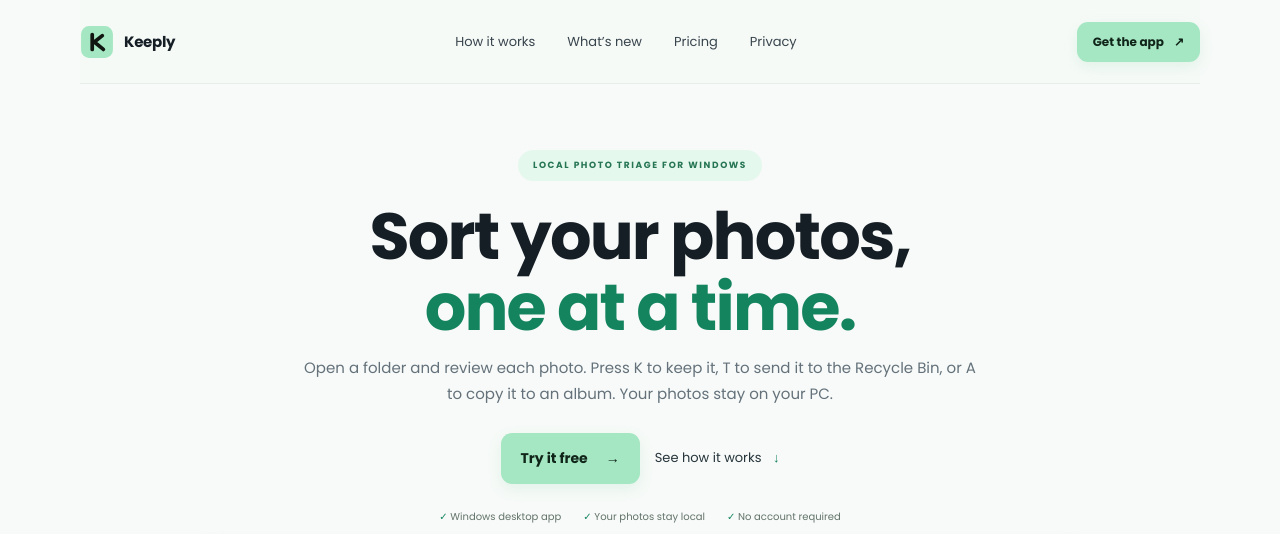
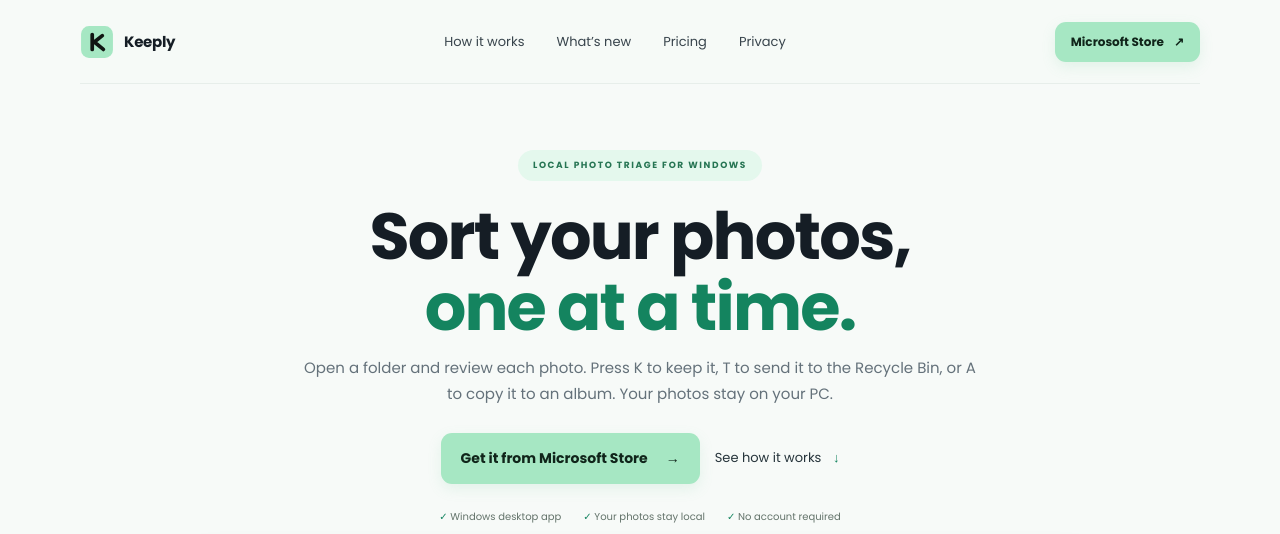
Before and after one commit to amanalsyed/keeply, a Next.js app in the folder website/: page / in a window 1280 px wide. Shown: the top 534 px of the page. Built offline with nearby package versions, Linux system fonts and the light colour scheme.

Commit message:
Link website install buttons to Microsoft Store

```diff
--- a/website/app/page.tsx
+++ b/website/app/page.tsx
@@ -1,10 +1,10 @@
 import { SiteFrame } from "../components/SiteChrome";
 import { PurchaseButton } from "../components/PurchaseButton";
+import { microsoftStoreUrl } from "../lib/store";
 
 export default function HomePage() {
   const checkoutUrl = process.env.CREEM_CHECKOUT_URL || "https://www.creem.io/payment/prod_6z7buEm087gA7b7rLpO94B";
-  const downloadUrl = "/downloads/Keeply-Setup.exe";
-  const downloadText = "Download for Windows";
+  const downloadText = "Get it from Microsoft Store";
 
   return (
     <SiteFrame home>
@@ -15,7 +15,7 @@
             <h1>Sort your photos,<br /><span>one at a time.</span></h1>
             <p>Open a folder and review each photo. Press K to keep it, T to send it to the Recycle Bin, or A to copy it to an album. Your photos stay on your PC.</p>
             <div className="hero-actions">
-              <a className="button" href={downloadUrl} download="Keeply-Setup.exe" data-ga-event="download_app" data-ga-location="hero">Try it free <span>→</span></a>
+              <a className="button" href={microsoftStoreUrl} target="_blank" rel="noopener noreferrer" data-ga-event="store_listing_click" data-ga-location="hero">Get it from Microsoft Store <span>→</span></a>
               <a className="text-link" href="#how" data-ga-event="cta_click" data-ga-location="hero">See how it works <span>↓</span></a>
             </div>
             <div className="trust"><span>✓ Windows desktop app</span><span>✓ Your photos stay local</span><span>✓ No account required</span></div>
@@ -62,7 +62,7 @@
         <section id="pricing" className="section wrap pricing" data-reveal>
           <div className="section-head"><div className="eyebrow">STRAIGHTFORWARD PRICING</div><h2>Start free. Unlock unlimited sorting.</h2><p>Try Keeply’s sorting workflow on up to three folders. Upgrade once when you’re ready to sort without folder or photo-count limits.</p></div>
           <div className="plans">
-            <article className="plan"><div className="plan-label">FREE</div><div className="price">$0</div><p>Everything you need to see if it fits your workflow.</p><ul><li>3 unique folders on this PC</li><li>Up to 100 supported photos per folder</li><li>Keep, Recycle Bin, and album actions</li><li>Undo and keyboard shortcuts</li><li>Local processing, no account</li></ul><a className="button outline" href={downloadUrl} download="Keeply-Setup.exe" data-ga-event="download_app" data-ga-location="pricing_free">{downloadText}</a></article>
+            <article className="plan"><div className="plan-label">FREE</div><div className="price">$0</div><p>Everything you need to see if it fits your workflow.</p><ul><li>3 unique folders on this PC</li><li>Up to 100 supported photos per folder</li><li>Keep, Recycle Bin, and album actions</li><li>Undo and keyboard shortcuts</li><li>Local processing, no account</li></ul><a className="button outline" href={microsoftStoreUrl} target="_blank" rel="noopener noreferrer" data-ga-event="store_listing_click" data-ga-location="pricing_free">{downloadText}</a></article>
             <article className="plan featured"><div className="ribbon">ONE-TIME PURCHASE</div><div className="plan-label">LIFETIME</div><div className="price">$6 <small>once</small></div><p>One purchase. Keep sorting without limits.</p><ul><li>Unlimited folders and photos</li><li>Lifetime license</li><li>Activate on up to 3 PCs</li><li>Activated PCs work offline</li><li>All Free features included</li></ul><PurchaseButton fallbackUrl={checkoutUrl} /><div className="checkout-note">Secure checkout powered by Creem</div></article>
           </div>
           <p className="guarantee-note"><strong>14-day money-back guarantee.</strong> If Keeply isn’t right for you, request a full refund within 14 calendar days of purchase. <a href="/refunds">See refund policy</a>.</p>
--- a/website/app/thank-you/page.tsx
+++ b/website/app/thank-you/page.tsx
@@ -1,5 +1,6 @@
 import type { Metadata } from "next";
 import { SiteFrame } from "../../components/SiteChrome";
+import { microsoftStoreUrl } from "../../lib/store";
 
 export const metadata: Metadata = {
   title: "Thank you for your purchase — Keeply",
@@ -29,7 +30,7 @@
             </ol>
           </div>
 
-          <a className="button success-download" href="/downloads/Keeply-Setup.exe" download="Keeply-Setup.exe" data-ga-event="download_app" data-ga-location="thank_you">Download Keeply for Windows <span>↓</span></a>
+          <a className="button success-download" href={microsoftStoreUrl} target="_blank" rel="noopener noreferrer" data-ga-event="store_listing_click" data-ga-location="thank_you">Install Keeply from Microsoft Store <span>↗</span></a>
           <p className="success-help">Already installed Keeply? Open it and paste your key. Need help? <a href={`mailto:${supportEmail}`}>{supportEmail}</a>.</p>
         </section>
       </main>
--- a/website/components/SiteChrome.tsx
+++ b/website/components/SiteChrome.tsx
@@ -1,4 +1,5 @@
 import type { ReactNode } from "react";
+import { microsoftStoreUrl } from "../lib/store";
 
 export function SiteHeader({ home = false }: { home?: boolean }) {
   return (
@@ -14,8 +15,8 @@
           <a href="#pricing" data-ga-event="cta_click" data-ga-location="header">Pricing</a>
           <a href="#privacy" data-ga-event="cta_click" data-ga-location="header">Privacy</a>
           </nav>
-          <a className="button small" href="/downloads/Keeply-Setup.exe" download="Keeply-Setup.exe" data-ga-event="download_app" data-ga-location="header">
-            Get the app <span>↗</span>
+          <a className="button small" href={microsoftStoreUrl} target="_blank" rel="noopener noreferrer" data-ga-event="store_listing_click" data-ga-location="header">
+            Microsoft Store <span>↗</span>
           </a>
         </>
       ) : (
--- /dev/null
+++ b/website/lib/store.ts
@@ -0,0 +1,2 @@
+export const microsoftStoreUrl =
+  "https://apps.microsoft.com/store/detail/9PL19QH8CKJ0?cid=DevShareMCLPCS";
```
Also changed, not shown: 1 other file (tests, documents, lock files or other folders).
